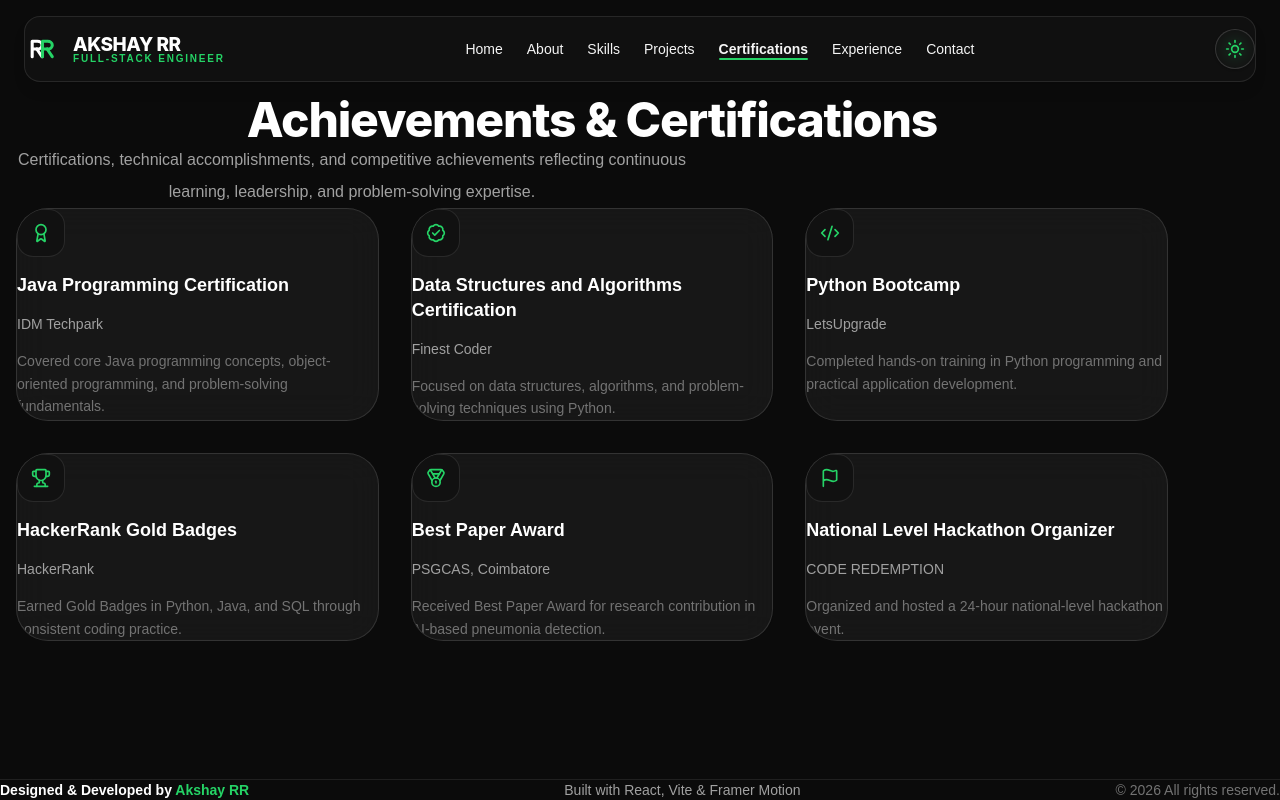
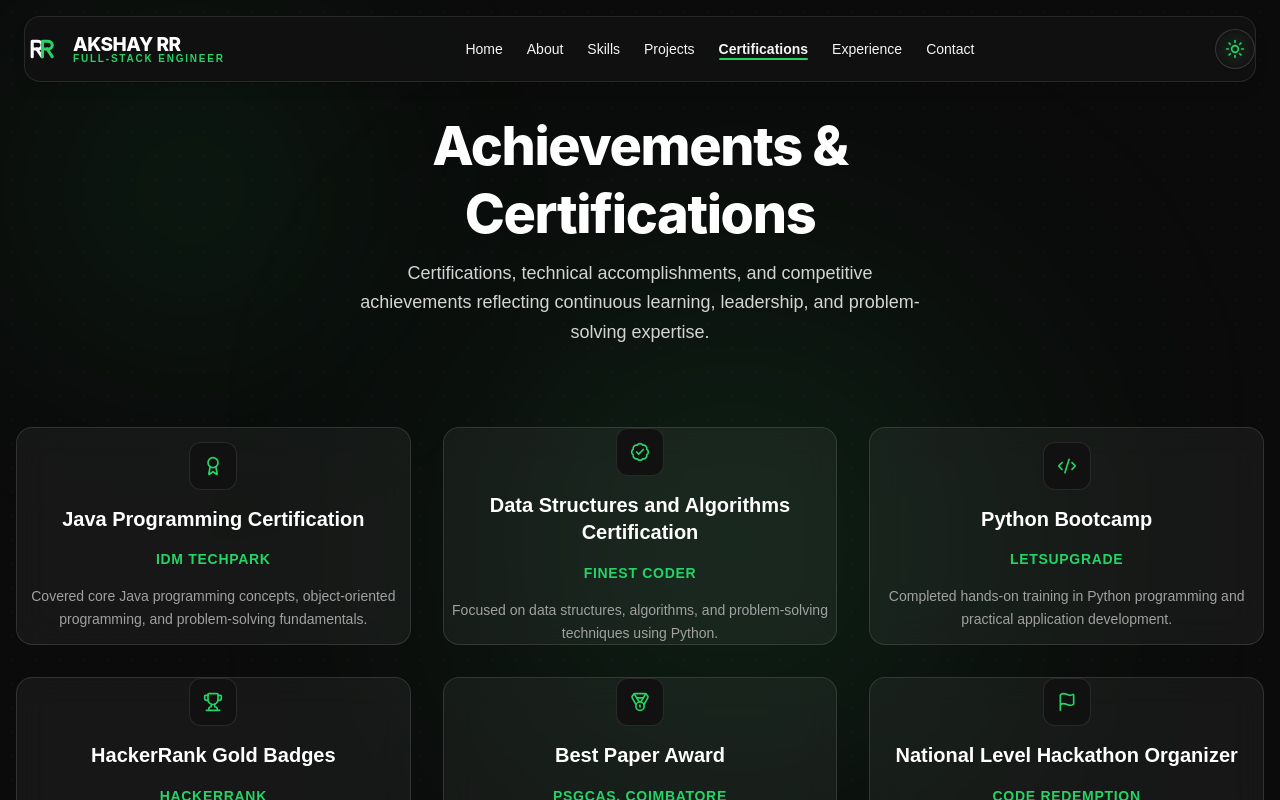
Before and after one commit to Akshayrr07/Portfolio, a React (Vite) app: page /certifications in a window 1280 px wide. Shown: the top 800 px of the page. Built offline with nearby package versions, Linux system fonts and the light colour scheme.

Commit message:
certifications

```diff
--- a/src/components/sections/About.jsx
+++ b/src/components/sections/About.jsx
@@ -12,7 +12,7 @@ const About = () => {
   ];
 
   return (
-    <section className="w-full min-h-screen flex flex-col justify-between items-center px-4 sm:px-8 lg:px-12 pt-24 sm:pt-28 pb-12 lg:pb-20 relative overflow-hidden">
+    <section className="w-full min-h-screen flex flex-col justify-between items-center px-4 sm:px-8 lg:px-12 pt-28 sm:pt-36 pb-12 lg:pb-20 relative overflow-hidden">
       {/* Background Lighting Spotlights */}
       <div className="absolute top-1/3 right-1/4 w-[450px] h-[450px] bg-accent/10 dark:bg-accent/15 rounded-full blur-[140px] pointer-events-none -z-10" />
       <div className="absolute top-10 left-10 w-[300px] h-[300px] bg-accent/10 rounded-full blur-[120px] pointer-events-none -z-10" />
--- a/src/components/sections/Certifications.jsx
+++ b/src/components/sections/Certifications.jsx
@@ -27,8 +27,16 @@ const iconMap = {
 
 const AchievementsAndCertifications = () => {
   return (
-    <section className="py-24 px-6">
-      <div className="max-w-6xl mx-auto">
+    <section className="w-full min-h-screen flex flex-col justify-start items-center px-4 sm:px-8 lg:px-12 pt-28 sm:pt-36 pb-20 sm:pb-28 relative overflow-hidden">
+      {/* Background Lighting Spotlights */}
+      <div className="absolute top-1/3 right-1/4 w-[450px] h-[450px] bg-accent/10 dark:bg-accent/15 rounded-full blur-[140px] pointer-events-none -z-10" />
+      <div className="absolute top-10 left-10 w-[300px] h-[300px] bg-accent/10 rounded-full blur-[120px] pointer-events-none -z-10" />
+
+      {/* Grid Pattern Overlay */}
+      <div className="absolute inset-0 bg-[radial-gradient(#d1d5db_1px,transparent_1px)] dark:bg-[radial-gradient(#ffffff0a_1px,transparent_1px)] [background-size:24px_24px] pointer-events-none -z-10 opacity-50" />
+
+      {/* Main Container */}
+      <div className="max-w-[1280px] w-full mx-auto flex flex-col justify-start items-center px-4 sm:px-6">
 
         {/* Heading */}
         <motion.div
@@ -36,13 +44,14 @@ const AchievementsAndCertifications = () => {
           initial="hidden"
           whileInView="visible"
           viewport={{ once: true }}
-          className="text-center mb-24"
+          className="text-center flex flex-col items-center gap-3 w-full max-w-3xl"
+          style={{ marginBottom: '64px' }}
         >
-          <h2 className="text-4xl md:text-5xl font-sans font-extrabold tracking-tight mb-8 text-neutral-900 dark:text-white">
+          <h2 className="font-sans font-extrabold text-4xl sm:text-5xl lg:text-[54px] tracking-tight text-neutral-900 dark:text-white leading-tight">
             Achievements & Certifications
           </h2>
 
-          <p className="text-neutral-600 dark:text-neutral-400 max-w-2xl mx-auto leading-loose text-sm md:text-base mb-8">
+          <p className="text-base sm:text-lg text-neutral-600 dark:text-neutral-300 leading-relaxed font-normal max-w-xl">
             Certifications, technical accomplishments, and competitive achievements
             reflecting continuous learning, leadership, and problem-solving expertise.
           </p>
@@ -59,8 +68,11 @@ const AchievementsAndCertifications = () => {
             grid-cols-1
             sm:grid-cols-2
             lg:grid-cols-3
-            gap-8
+            gap-6
+            sm:gap-8
+            w-full
           "
+          style={{ marginTop: '16px' }}
         >
           {data.map((item) => {
             const IconComponent = iconMap[item.icon] || Award;
@@ -72,8 +84,9 @@ const AchievementsAndCertifications = () => {
                 whileHover="hover"
                 className="
                   glass
-                  rounded-[32px]
+                  rounded-2xl
                   p-6
+                  sm:p-8
                   border
                   border-neutral-200/60
                   dark:border-white/10
@@ -82,15 +95,18 @@ const AchievementsAndCertifications = () => {
                   transition-all
                   duration-300
                   h-full
+                  flex
+                  flex-col
+                  justify-center
+                  items-center
                 "
               >
                 {/* Glow */}
                 <div
                   className="
-
                     absolute
                     inset-0
-                    rounded-[32px]
+                    rounded-2xl
                     opacity-0
                     hover:opacity-100
                     transition-opacity
@@ -104,14 +120,14 @@ const AchievementsAndCertifications = () => {
 
                 <motion.div
                   variants={hoverCard}
-              className="relative z-10 flex flex-col gap-4 h-full"
+                  className="relative z-10 flex flex-col items-center justify-center text-center gap-4 h-full w-full"
                 >
                   {/* Icon */}
                   <div
                     className="
                       w-12
                       h-12
-    rounded-2xl
+                      rounded-xl
                       flex
                       items-center
                       justify-center
@@ -124,26 +140,26 @@ const AchievementsAndCertifications = () => {
                       dark:shadow-none
                       transition-all
                       duration-300
+                      mx-auto
                     "
                   >
                     <IconComponent className="w-5 h-5 text-accent" />
                   </div>
 
                   {/* Title */}
-                  <h3 className="text-lg font-bold text-neutral-900 dark:text-white leading-snug">
+                  <h3 className="text-lg sm:text-xl font-extrabold text-neutral-900 dark:text-white leading-snug">
                     {item.title}
                   </h3>
 
                   {/* Issuer */}
-                  <p className="text-sm text-neutral-500 dark:text-neutral-400" >
+                  <p className="text-xs sm:text-sm font-semibold text-accent uppercase tracking-wider">
                     {item.issuer}
                   </p>
 
                   {/* Description */}
-                  <p className="text-sm text-neutral-600 dark:text-neutral-500 leading-relaxed">
+                  <p className="text-sm text-neutral-600 dark:text-neutral-400 leading-relaxed font-normal">
                     {item.description}
                   </p>
-
 
                 </motion.div>
               </motion.div>
--- a/src/components/sections/Contact.jsx
+++ b/src/components/sections/Contact.jsx
@@ -7,7 +7,7 @@ import { Zap } from 'lucide-react';
 
 const Contact = () => {
   return (
-    <section className="w-full min-h-[calc(100vh-80px)] flex flex-col justify-center items-center px-4 sm:px-8 lg:px-12 py-12 sm:py-16 relative overflow-hidden">
+    <section className="w-full min-h-[calc(100vh-80px)] flex flex-col justify-center items-center px-4 sm:px-8 lg:px-12 pt-28 sm:pt-36 pb-16 sm:pb-20 relative overflow-hidden">
       {/* Grid Pattern Overlay */}
       <div className="absolute inset-0 bg-[radial-gradient(#d1d5db_1px,transparent_1px)] dark:bg-[radial-gradient(#ffffff0a_1px,transparent_1px)] [background-size:24px_24px] pointer-events-none -z-10 opacity-50" />
 
--- a/src/components/sections/Hero.jsx
+++ b/src/components/sections/Hero.jsx
@@ -64,7 +64,7 @@ const Hero = () => {
   ];
 
   return (
-    <section className="w-full min-h-screen flex flex-col justify-between items-center px-4 sm:px-6 lg:px-8 pt-20 sm:pt-24 pb-12 lg:pb-24 relative overflow-hidden">
+    <section className="w-full min-h-screen flex flex-col justify-between items-center px-4 sm:px-6 lg:px-8 pt-28 sm:pt-32 pb-12 lg:pb-24 relative overflow-hidden">
       {/* Background Lighting Spotlights */}
       <div className="absolute top-1/3 right-1/4 w-[450px] h-[450px] bg-accent/10 dark:bg-accent/15 rounded-full blur-[140px] pointer-events-none -z-10" />
       <div className="absolute top-10 left-10 w-[300px] h-[300px] bg-accent/10 rounded-full blur-[120px] pointer-events-none -z-10" />
--- a/src/pages/Certifications.jsx
+++ b/src/pages/Certifications.jsx
@@ -9,6 +9,7 @@ const Certifications = () => {
       animate="animate"
       exit="exit"
       variants={pageTransition}
+      className="w-full flex-1 flex flex-col justify-start items-center"
     >
       <CertificationsSection />
     </motion.div>
--- a/src/pages/ProjectDetail.jsx
+++ b/src/pages/ProjectDetail.jsx
@@ -32,7 +32,7 @@ const ProjectDetail = () => {
       initial="hidden"
       animate="visible"
       exit="hidden"
-      className="container mx-auto px-4 py-24"
+      className="container mx-auto px-4 pt-28 sm:pt-36 pb-24"
     >
       <motion.div variants={fadeInUp} className="mb-8">
         <Link to="/projects" className="inline-flex items-center gap-2 text-neutral-500 dark:text-neutral-400 hover:text-accent transition-colors outline-none focus-visible:ring-2 focus-visible:ring-accent rounded-lg px-2">
--- a/src/styles.css
+++ b/src/styles.css
@@ -42,11 +42,17 @@ a:hover {
 
 /* Default Section spacings */
 section {
-  padding: 96px 16px;
+  padding-top: 112px;
+  padding-bottom: 80px;
+  padding-left: 16px;
+  padding-right: 16px;
 }
 
 @media (max-width: 1024px) {
   section {
-    padding: 48px 16px;
+    padding-top: 108px;
+    padding-bottom: 48px;
+    padding-left: 16px;
+    padding-right: 16px;
   }
 }
```
Also changed, not shown: src/components/sections/Projects.jsx (+18 -6 lines), src/components/sections/Skills.jsx (+18 -6 lines). Lines whose indentation alone changed are shown as unchanged.
